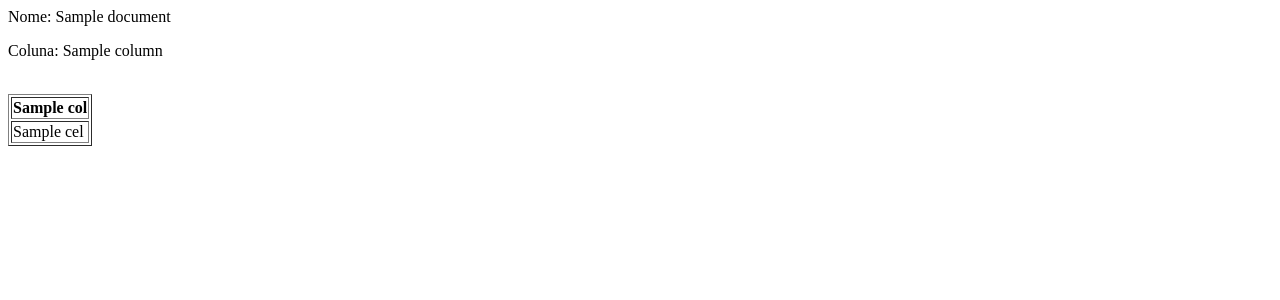
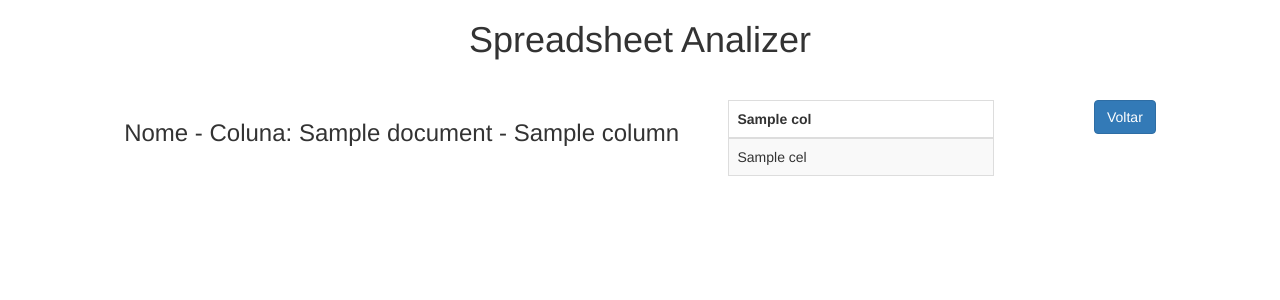
Before and after one commit to rafaelnovello/analyser, a Django app: template analyser/core/templates/core/groupby.html in a window 1280 px wide. Shown: the top 300 px of the page. Run offline with Django 3.2, Linux system fonts and the light colour scheme; tables that the repository leaves empty hold one stand-in row (values such as "Sample post"); the template is opened without the code that fills it: values that come from a table or form of the project are taken from there, most other values are stand-ins (such as "Sample title", 1, 10 or a date in 2020); some libraries are stand-ins or nearby versions.

Commit message:
Applying bootstrap

```diff
--- a/analyser/core/templates/core/groupby.html
+++ b/analyser/core/templates/core/groupby.html
@@ -1,8 +1,17 @@
-<p>Nome: {{document.name}}</p>
-<p>Coluna: {{column}}</p>
-<br>
+{% extends "base.html" %}
+{% load i18n l10n %}
+{% block content %}
 
-<table border=1>
+<div class="row">
+	<div class="col-md-10 col-md-offset-1">
+		<div class="col-md-7">
+			<h3>{% trans "Nome - Coluna" %}: {{document.name}} - {{column}}</h3>
+		</div>
+		<div class="col-md-2 pull-right">
+			<p class="pull-right"><a href="{% url 'document-detail' document.id %}" class="btn btn-primary">{% trans "Voltar" %}</a></p>
+		</div>
+		<div class="table-responsive">
+			<table class="table table-bordered table-hover table-striped">
 				<thead>
 					{% for col in grouped.columns %}
 						<th>{{col}}</th>
@@ -17,5 +26,9 @@
 						</tr>
 					{% endfor %}
 				</tbody>
+			</table>
+		</div>
+	</div>
+</div>
 
-</table>
+{% endblock %}
```
Lines whose indentation alone changed are shown as unchanged.
